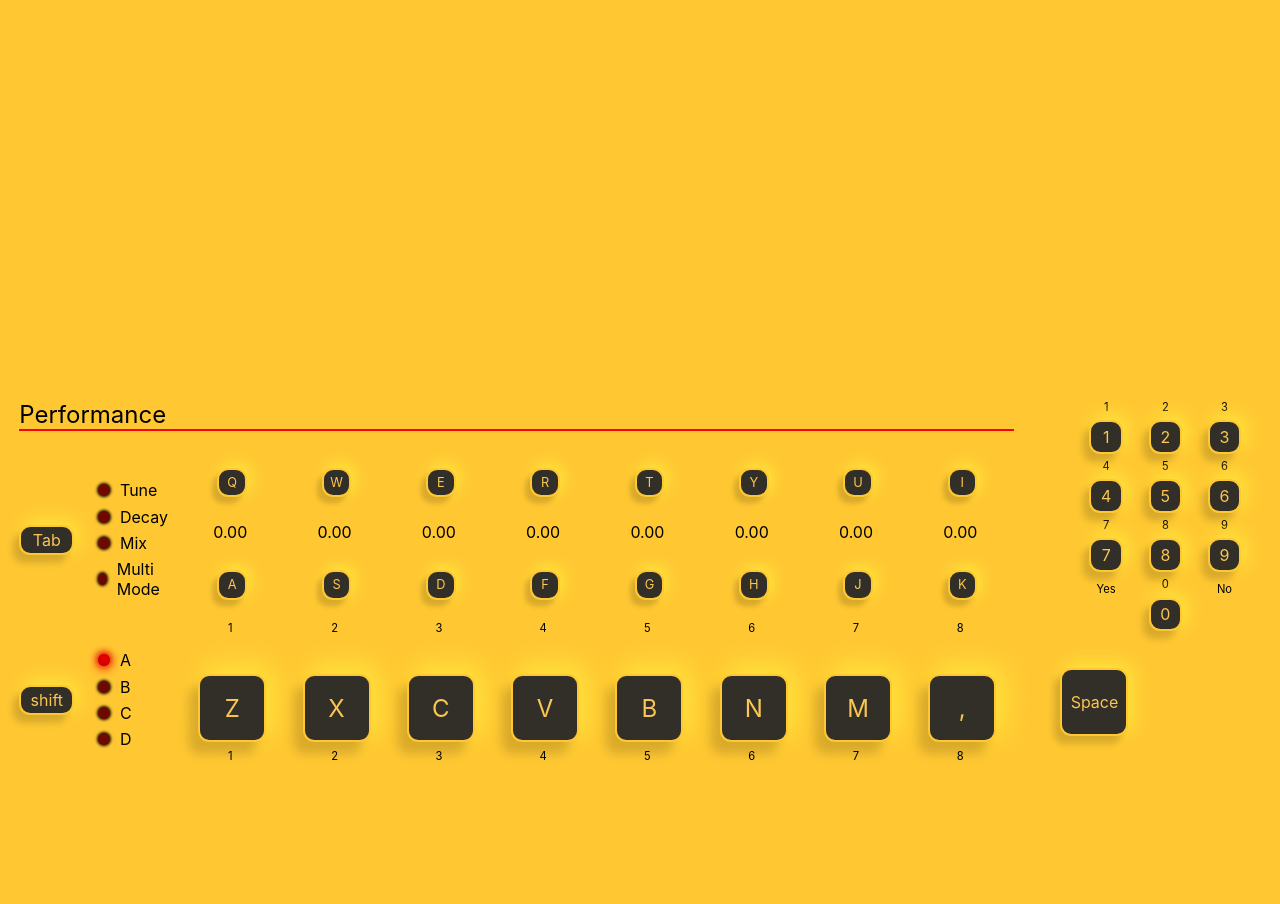
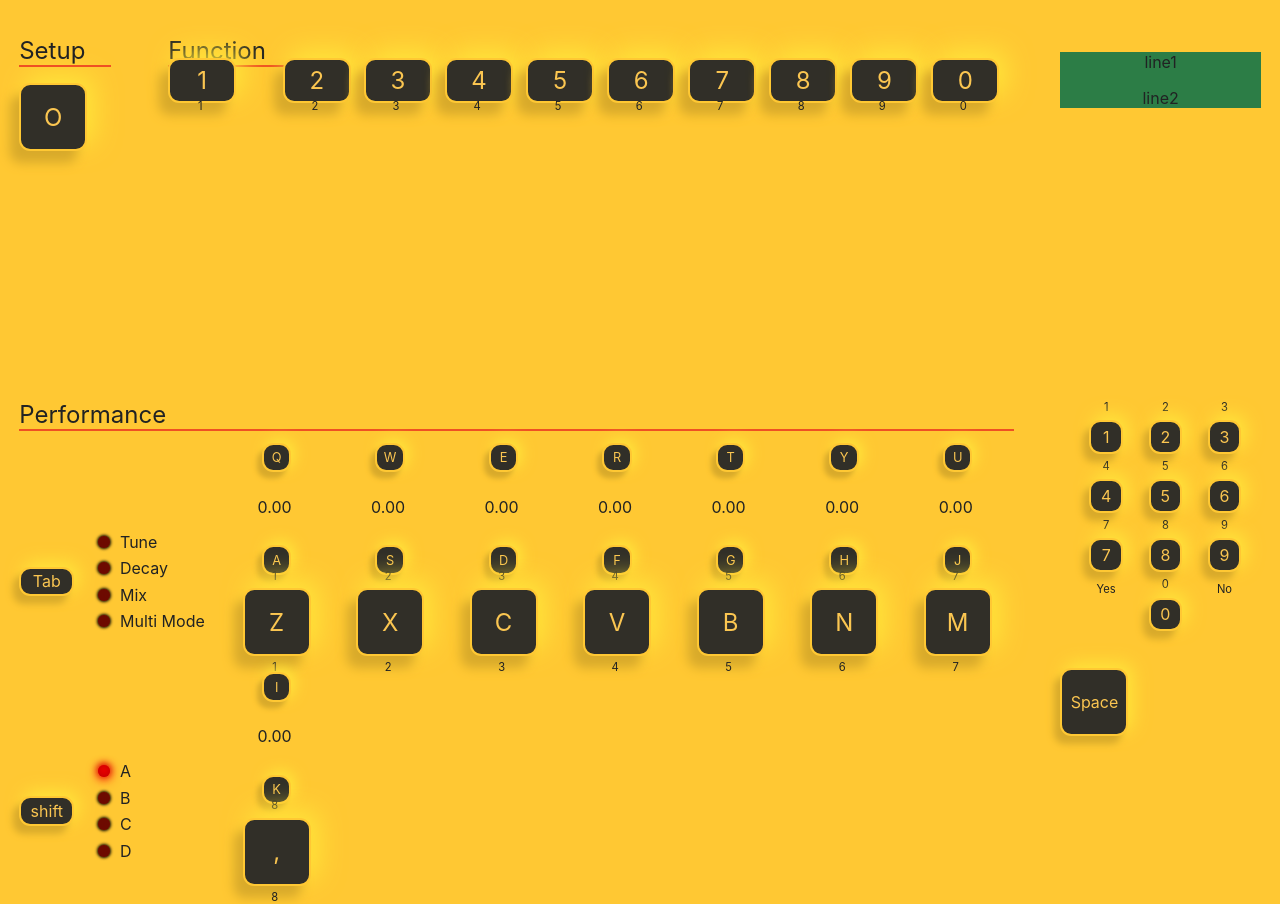
Before and after one commit to ratin42/ToneJs-sampler, a Vue app: page / in a window 1280 px wide. Before the commit the page ends 800 px from the top, so only its background shows below. Built offline with nearby package versions, Linux system fonts and the light colour scheme; no server answers.

Commit message:
feat (function): add Setup button, function Key

```diff
--- a/src/App.vue
+++ b/src/App.vue
@@ -35,6 +35,7 @@ body {
     // overflow: hidden;
     margin: 0rem;
     padding: 0rem;
+    color: var(--psd-darkest-grey);
 }
 
 html,
--- /dev/null
+++ b/src/components/sampler/Modules/Function/FunctionKeys.vue
@@ -0,0 +1,53 @@
+<script setup lang="ts">
+import ModuleTitle from "@/components/ui/ModuleTitle.vue";
+import { getKeyMapping } from "@/composables/Controler/KeyMapping";
+import KeyDisplay from "@/components/ui/KeyDisplay.vue";
+let keyMapping: any = getKeyMapping("masterControl");
+
+const handlePress = (value: number) => {
+    console.log("pressed ", value);
+};
+const handleUnpress = (value: number) => {
+    console.log("unpressed ", value);
+};
+</script>
+
+<template>
+    <div id="function-keys">
+        <ModuleTitle class="title" title="Function"></ModuleTitle>
+        <!-- <span class="pad-wrapper"> -->
+        <span class="pad-button-container" v-for="item in keyMapping.numPad">
+            <KeyDisplay
+                class="numpad-button"
+                name="button"
+                :keyBoardInput="item.triggerKey"
+                :label="item.label"
+                :pressed="() => handlePress(item.value)"
+                :unpressed="() => handleUnpress(item.value)"
+            >
+            </KeyDisplay>
+            <label for="button">{{ item.value.toString() }}</label>
+        </span>
+        <!-- </span> -->
+    </div>
+</template>
+
+<style scoped lang="scss">
+#function-keys {
+    display: grid;
+    grid-template-rows: 20% 80%;
+
+    .title {
+        grid-column: 1/2;
+        grid-row: 1/2;
+    }
+    .pad-button-container {
+        display: grid;
+        // grid-template-columns: repeat(10, 1fr);
+        grid-row: 2/3;
+        font-size: 1.5rem;
+        width: 5vw;
+        height: 5vw;
+    }
+}
+</style>
--- a/src/components/sampler/Modules/MasterControl/MasterControl.vue
+++ b/src/components/sampler/Modules/MasterControl/MasterControl.vue
@@ -1,6 +1,7 @@
 <script setup lang="ts">
 import RunStop from "./RunStop.vue";
 import Numpad from "./Numpad.vue";
+import Screen from "./Screen.vue";
 import { getKeyMapping } from "@/composables/Controler/KeyMapping";
 import { provide } from "vue";
 
@@ -10,6 +11,7 @@ provide("keyMapping", keyMapping);
 
 <template>
     <div id="master-control">
+        <Screen></Screen>
         <span class="numpad-player-control">
             <span class="numpad">
                 <Numpad></Numpad>
--- /dev/null
+++ b/src/components/sampler/Modules/MasterControl/Screen.vue
@@ -0,0 +1,24 @@
+<script setup lang="ts">
+import { inject } from "vue";
+
+let dk: any = inject("dk");
+let line1: string = dk.screen.line1;
+let line2: string = dk.screen.line2;
+</script>
+
+<template>
+    <div id="screen">
+        <div class="screen-surface">
+            <p>line1</p>
+            <p>line2</p>
+        </div>
+    </div>
+</template>
+
+<style lang="scss" scoped>
+#screen {
+    .screen-surface {
+        background-color: var(--green);
+    }
+}
+</style>
--- a/src/components/sampler/Modules/Performance/Performance.vue
+++ b/src/components/sampler/Modules/Performance/Performance.vue
@@ -70,7 +70,7 @@ Tone.Transport.scheduleRepeat((time) => {
 <style lang="scss" scoped>
 #performance {
     display: grid;
-    grid-template-columns: 16% 84%;
+    grid-template-columns: 20% 80%;
     grid-template-rows: 12% auto;
     align-items: start;
     justify-content: start;
--- /dev/null
+++ b/src/components/sampler/Modules/Setup/Setup.vue
@@ -0,0 +1,44 @@
+<script setup lang="ts">
+import ModuleTitle from "@/components/ui/ModuleTitle.vue";
+import KeyDisplayVue from "@/components/ui/KeyDisplay.vue";
+import { getKeyMapping } from "@/composables/Controler/KeyMapping";
+import { inject } from "vue";
+
+let dk: any = inject("dk");
+let keyMapping: any = getKeyMapping("setup");
+const handlePress = (key: string) => {
+    dk.setControlMode();
+    console.log("handlepress");
+};
+const handleUnpress = (key: string) => {
+    // console.log("handleUnpress");
+};
+</script>
+
+<template>
+    <div id="setup">
+        <ModuleTitle class="title" title="Setup"></ModuleTitle>
+        <KeyDisplayVue
+            class="button"
+            :keyBoardInput="keyMapping.triggerKey"
+            :label="keyMapping.label.toUpperCase()"
+            :pressed="handlePress"
+            :unpressed="handleUnpress"
+        >
+        </KeyDisplayVue>
+    </div>
+</template>
+
+<style scoped lang="scss">
+#setup {
+    .title {
+        margin-bottom: 1rem;
+        width: 60%;
+    }
+    .button {
+        font-size: 1.5rem;
+        width: 5vw;
+        height: 5vw;
+    }
+}
+</style>
--- a/src/components/sampler/Sampler.vue
+++ b/src/components/sampler/Sampler.vue
@@ -4,11 +4,17 @@
 
 import Performance from "@/components/Sampler/Modules/Performance/Performance.vue";
 import MasterControl from "@/components/Sampler/Modules/MasterControl/MasterControl.vue";
+import Setup from "@/components/Sampler/Modules/Setup/Setup.vue";
+import FunctionKeys from "@/components/Sampler/Modules/Function/FunctionKeys.vue";
 </script>
 
 <template>
     <div id="sampler">
         <span id="left-panel">
+            <span class="function">
+                <FunctionKeys class="keys"></FunctionKeys>
+                <Setup class="setup"></Setup>
+            </span>
             <Performance class="performance"></Performance>
         </span>
         <MasterControl></MasterControl>
@@ -26,12 +32,29 @@ import MasterControl from "@/components/Sampler/Modules/MasterControl/MasterCont
 
     #left-panel {
         display: grid;
-        grid-template-rows: 30% 20% 50%;
+        grid-template-rows: 50% 50%;
         align-items: center;
+
+        .function {
+            display: grid;
+            grid-template-rows: 30% 70%;
+            grid-template-columns: 15% 85%;
+            height: 100%;
+            // align-items: center;
+
+            .keys {
+                grid-column: 2/3;
+                grid-row: 1/2;
+            }
+            .setup {
+                grid-column: 1/2;
+                grid-row: 1/2;
+            }
+        }
 
         .performance {
             grid-column: 1/2;
-            grid-row: 3/4;
+            grid-row: 2/3;
             height: 100%;
             width: 100%;
         }
--- a/src/components/ui/ModuleTitle.vue
+++ b/src/components/ui/ModuleTitle.vue
@@ -25,7 +25,7 @@ const props = withDefaults(defineProps<Props>(), {
         text-align: start;
     }
     .line {
-        border: 1px solid red;
+        border: 1px solid var(--red);
         width: 100%;
         height: 0rem;
         align-self: end;
--- a/src/composables/DiskoKaset.ts
+++ b/src/composables/DiskoKaset.ts
@@ -14,6 +14,7 @@ class DiskoKaset {
     controlMode: Ref<string> = ref("");
     currentBank: Ref<number> = ref(0);
     transposeIndex: Ref<number> = ref(0);
+    screen: Ref<object> = ref({ line1: "", line2: "" });
 
     constructor() {
         this.trackBank = getNewTrackArray();
--- a/src/styles/_color.scss
+++ b/src/styles/_color.scss
@@ -1,6 +1,6 @@
 :root {
     --black: #000000;
-    --psd-darkest-gray: #212223;
+    --psd-darkest-grey: #212223;
     --key-unpressed: #312f28;
     --key-pressed-shadow: #020202;
     --key-pressed-light: #4c4838;
--- a/src/utils/keyMapping.ts
+++ b/src/utils/keyMapping.ts
@@ -1,4 +1,8 @@
 let initKeyMapping = {
+    setup: {
+        triggerKey: "o",
+        label: "o",
+    },
     performance: {
         tuneMixMulti: {
             triggerKey: "Tab",
```
